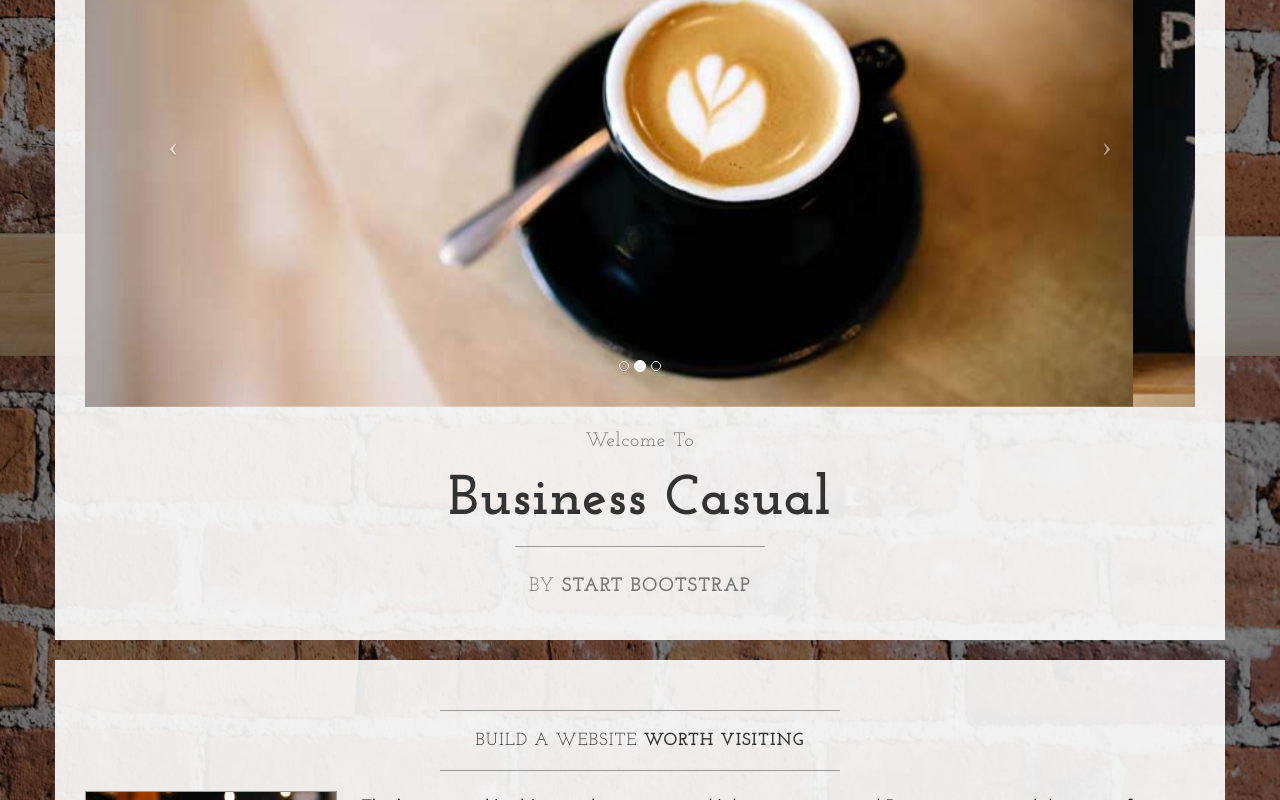
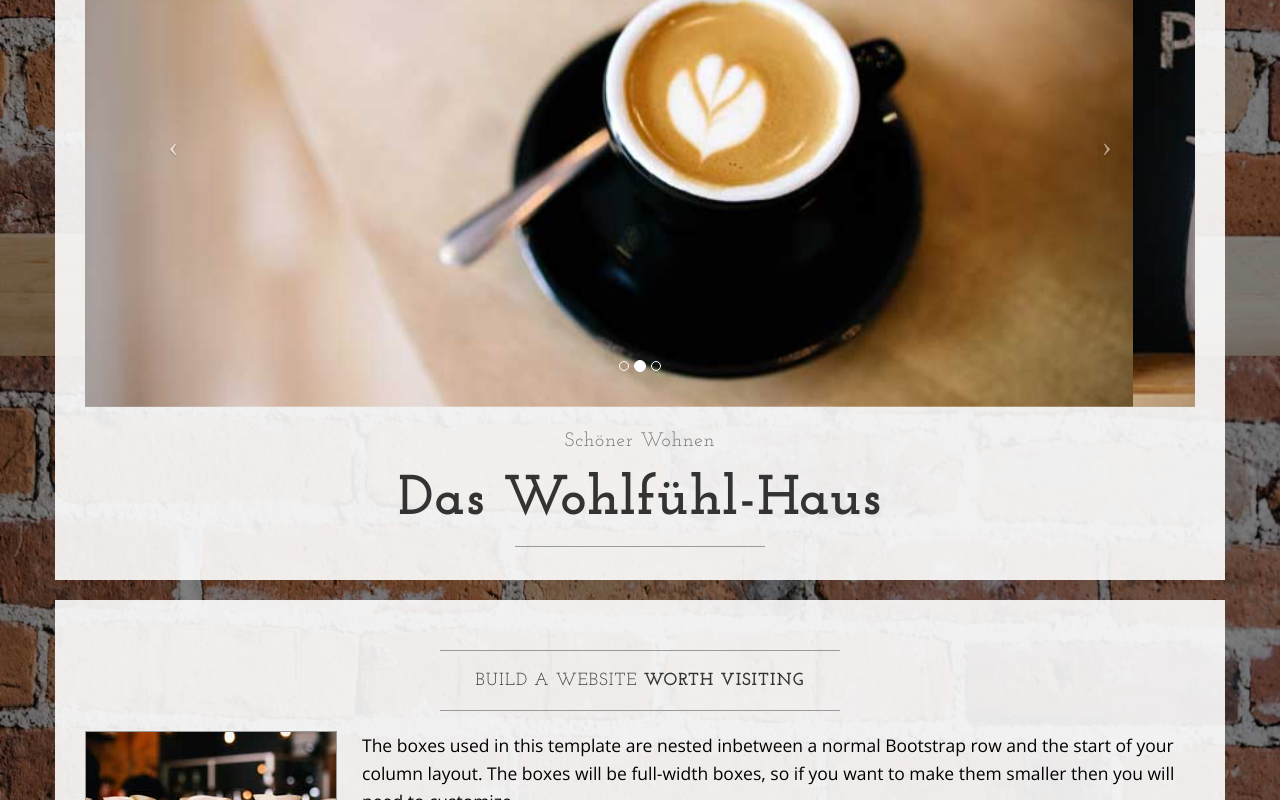
Before and after one commit to ztrosien/schoener-wohnen, a plain HTML site: page index.html in a window 1280 px wide. Shown: the part 444-1244 px from the top of the page. Drawn offline with nearby package versions, Linux system fonts and the light colour scheme.

Commit message:
Update 1

```diff
--- a/index.html
+++ b/index.html
@@ -47,7 +47,7 @@
                     <span class="icon-bar"></span>
                 </button>
                 <!-- navbar-brand is hidden on larger screens, but visible when the menu is collapsed -->
-                <a class="navbar-brand" href="index.html">Business Casual</a>
+                <a class="navbar-brand" href="index.html">Das Wohlfühl-Haus</a>
             </div>
             <!-- Collect the nav links, forms, and other content for toggling -->
             <div class="collapse navbar-collapse" id="bs-example-navbar-collapse-1">
@@ -106,15 +106,10 @@
                         </a>
                     </div>
                     <h2 class="brand-before">
-                        <small>Welcome to</small>
+                        <small>Schöner Wohnen</small>
                     </h2>
-                    <h1 class="brand-name">Business Casual</h1>
+                    <h1 class="brand-name">Das Wohlfühl-Haus</h1>
                     <hr class="tagline-divider">
-                    <h2>
-                        <small>By
-                            <strong>Start Bootstrap</strong>
-                        </small>
-                    </h2>
                 </div>
             </div>
         </div>
```
